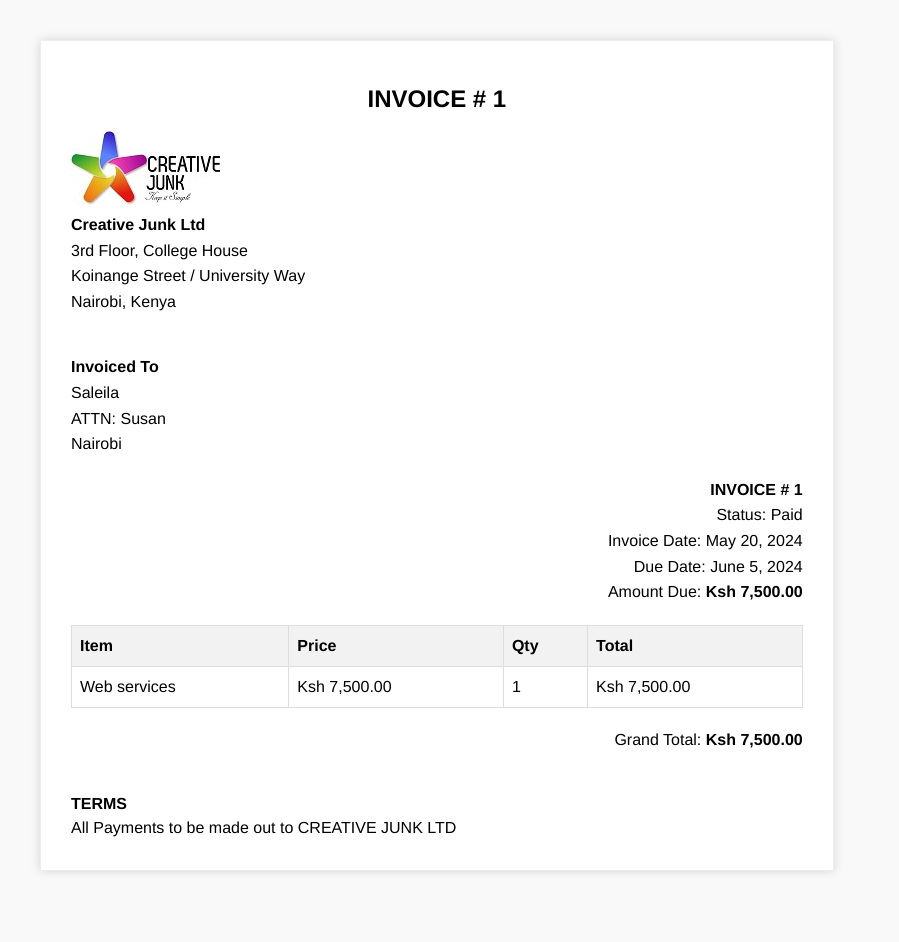
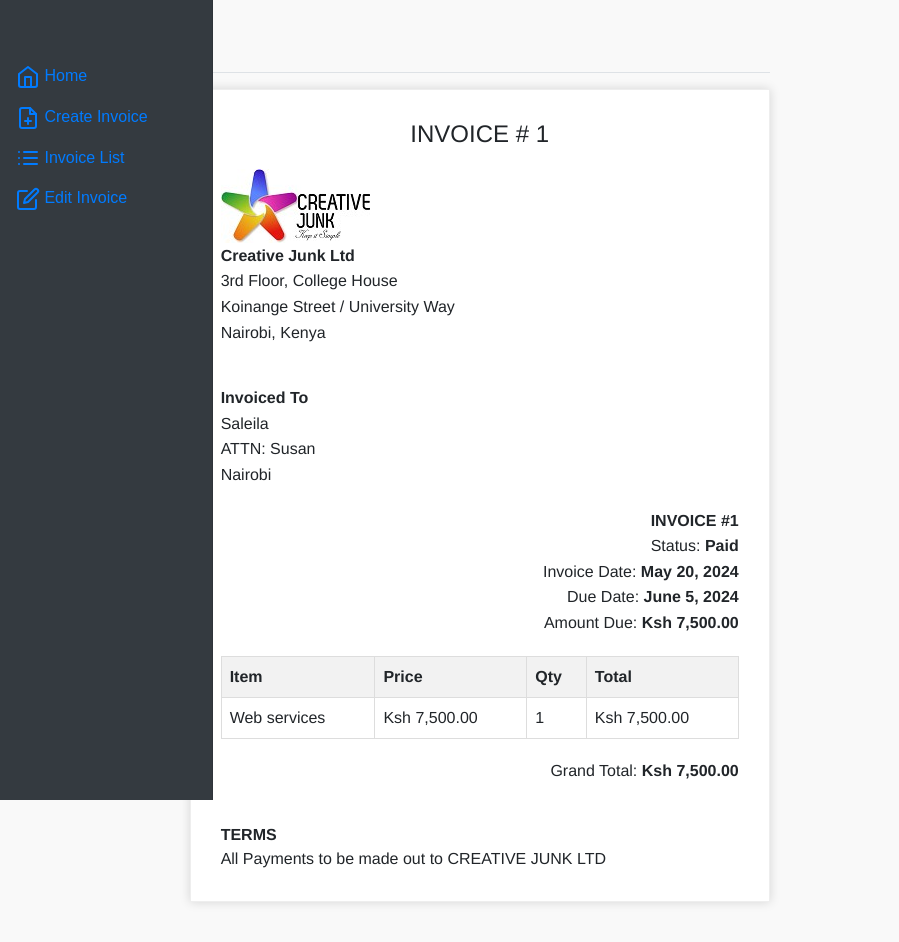
Before and after one commit to allan-nganga/job_card_system, a Django app: page /invoice/invoice/1/ in a window 1280 px wide. Shown: the top 942 px of the page, without its empty margins (0-899 px from the left). After the commit the page ends 904 px from the top, so only its background shows below. Run offline with Django 5.2, Linux system fonts and the light colour scheme; data comes from the database, SQL or seed files in the repository; some libraries are stand-ins or nearby versions.

Commit message:
Fixed invoice_detail page

```diff
--- a/invoice_generator/views.py
+++ b/invoice_generator/views.py
@@ -11,7 +11,7 @@ from .forms import InvoiceForm
 # View invoice function
 def view_invoice(request,invoice_id):
     invoice = get_object_or_404(Invoice, id=invoice_id)
-    return render(request, 'invoice/invoice_template.html', {'invoice': invoice})
+    return render(request, 'invoice/invoice_detail.html', {'invoice': invoice})
 
 # Edit invoice function
 def edit_invoice(request, invoice_id):
@@ -94,7 +94,7 @@ def invoice_list(request):
 # Display contents of the requested invoice
 def invoice_detail(request, invoice_id):
     invoice = get_object_or_404(Invoice, pk=invoice_id)
-    return render(request, 'invoice/invoice_template.html', {'invoice': invoice})
+    return render(request, 'invoice/invoice_detail.html', {'invoice': invoice})
 
 def home(request):
     context = {'page_title':'Home'}
--- a/login/templates/invoice/create_invoice.html
+++ b/login/templates/invoice/create_invoice.html
@@ -1,4 +1,6 @@
 {% extends 'invoice/index.html' %}
+
+{% block title %}Create Invoice{% endblock %}
 
 {% block content%}
 <section>
--- a/login/templates/invoice/edit_invoice.html
+++ b/login/templates/invoice/edit_invoice.html
@@ -1,4 +1,6 @@
 {% extends 'invoice/index.html' %}
+
+{% block title %}Edit Invoice{% endblock %}
 
 {% block content %}
 <div class="container mt-5">
--- a/login/templates/invoice/index.html
+++ b/login/templates/invoice/index.html
@@ -5,13 +5,14 @@
 <head>
     <meta charset="UTF-8">
     <meta name="viewport" content="width=device-width, initial-scale=1.0">
-    <title>{{ page_title }}</title>
+    <title>{% block title %}Invoicing Dashboard{% endblock %}</title>
     <link href="https://maxcdn.bootstrapcdn.com/bootstrap/4.0.0/css/bootstrap.min.css" rel="stylesheet">
     <link href="https://stackpath.bootstrapcdn.com/bootstrap/4.5.2/css/bootstrap.min.css" rel="stylesheet">
     <!-- Font Awesome -->
     <link href="https://cdnjs.cloudflare.com/ajax/libs/font-awesome/5.15.3/css/all.min.css" rel="stylesheet">
     {% load static %}
     <link rel="stylesheet" href="{% static 'invoice/dash.css' %}">
+    {% block extra_styles %}{% endblock %}
 </head>
 
 <body>
--- a/login/templates/invoice/invoice_detail.html
+++ b/login/templates/invoice/invoice_detail.html
@@ -1,107 +1,159 @@
-<!DOCTYPE html>
-<html lang="en">
-<head>
-    <meta charset="UTF-8">
-    <meta name="viewport" content="width=device-width, initial-scale=1.0">
-    <title>Invoice {{ invoice.id }}</title>
+{% extends 'invoice/index.html' %}
+
+{% block title %}Invoice Detail{% endblock %}
+
+{% block extra_styles %}
 <style>
+    @page {
+        size: A4;
+        margin: 20mm;
+    }
+
+    html,
     body {
-            font-family: Arial, sans-serif;
+        font-family: 'Arial', sans-serif;
+        background-color: #f9f9f9;
         margin: 0;
-            padding: 0;
-            background-color: #f4f4f4;
+        padding: 20px;
+        height: 297mm;
+        width: 210mm;
     }
-        .container {
-            width: 80%;
+
+    .invoice-box {
+        background-color: #fff;
+        padding: 30px;
         margin: auto;
-            background: #fff;
-            padding: 20px;
-            box-shadow: 0 0 10px rgba(0, 0, 0, 0.1);
+        border: 1px solid #eee;
+        max-width: 800px;
+        box-shadow: 0 0 10px rgba(0, 0, 0, 0.15);
+        font-size: 16px;
+        line-height: 24px;
+        font-family: 'Helvetica Neue', 'Helvetica', Helvetica, Arial, sans-serif;
+        box-sizing: border-box;
     }
-        .header {
+
+    .invoice-box h1 {
+        font-size: 24px;
         text-align: center;
-            border-bottom: 2px solid #00aaff;
-            padding-bottom: 20px;
-        }
-        .header h1 {
-            margin: 0;
-        }
-        .invoice-details, .customer-details, .billing-details {
         margin-bottom: 20px;
     }
-        .invoice-details h2, .customer-details h2, .billing-details h2 {
-            margin-bottom: 10px;
-            color: #00aaff;
+
+    .company-info,
+    .invoice-to,
+    .invoice-details {
+        margin-bottom: 20px;
     }
-        .invoice-details p, .customer-details p, .billing-details p {
-            margin: 5px 0;
+
+    .company-info p,
+    .invoice-to p,
+    .invoice-details p {
+        margin: 0;
+        line-height: 1.6;
     }
-        .footer {
-            text-align: center;
-            margin-top: 20px;
-            padding-top: 20px;
-            border-top: 2px solid #00aaff;
+
+    .invoice-to {
+        margin-top: 40px;
     }
-        .footer p {
-            color: #888;
+
+    .invoice-details {
+        text-align: right;
     }
-        .table {
+
+    .status {
+        padding: 5px 10px;
+        border-radius: 3px;
+        color: #fff;
+    }
+
+    .unpaid {
+        background-color: #f44336;
+    }
+
+    table {
         width: 100%;
         border-collapse: collapse;
         margin-bottom: 20px;
-        }
-        .table th, .table td {
-            border: 1px solid #ddd;
-            padding: 10px;
+        line-height: inherit;
         text-align: left;
     }
-        .table th {
-            background-color: #00aaff;
-            color: #fff;
+
+    table th,
+    table td {
+        border: 1px solid #ddd;
+        padding: 8px;
+        text-align: left;
+        vertical-align: top;
+    }
+
+    table th {
+        background-color: #f2f2f2;
+    }
+
+    .totals {
+        text-align: right;
+        margin-bottom: 20px;
+    }
+
+    .terms {
+        margin-top: 40px;
+    }
+
+    .terms p {
+        margin: 0;
     }
 </style>
-</head>
-<body>
-    <div class="container">
-        <div class="header">
-            <h1>Invoice</h1>
+{% endblock %}
+
+{% load humanize %}
+{% block content %}
+<div class="invoice-box">
+    <h1>INVOICE # {{ invoice.id }}</h1>
+    <div class="company-info">
+        {% load static %}
+        <img src="{% static 'invoice/creative-junk logo.jpg'%}">
+        <p><strong>Creative Junk Ltd</strong></p>
+        <p>3rd Floor, College House</p>
+        <p>Koinange Street / University Way</p>
+        <p>Nairobi, Kenya</p>
+    </div>
+    <div class="invoice-to">
+        <p><strong>Invoiced To</strong></p>
+        <p>{{ invoice.company_name }}</p>
+        <p>ATTN: {{ invoice.client_name }}</p>
+        <p>{{ invoice.billing_address }}</p>
     </div>
     <div class="invoice-details">
-            <h2>Invoice Details</h2>
-            <p><strong>Invoice ID:</strong> {{ invoice.id }}</p>
-            <p><strong>Date:</strong> {{ invoice.created_at|date:"F j, Y" }}</p>
+        <p><strong>INVOICE #{{ invoice.id }}</strong></p>
+        <p>Status: <strong>{{invoice.paid|yesno:"Paid,Unpaid" }}</strong></span></p>
+        <p>Invoice Date: <strong>{{ invoice.created_at|date:"DATE_FORMAT" }}</strong></p>
+        <p>Due Date: <strong>{{ invoice.due_date|date:"DATE_FORMAT" }}</strong></p>
+        <p>Amount Due: <strong>Ksh {{ invoice.total_cost | floatformat:2|intcomma }}</strong></p>
     </div>
-        <div class="customer-details">
-            <h2>Customer Details</h2>
-            <p><strong>Name:</strong> {{ invoice.customer_name }}</p>
-            <p><strong>Email:</strong> {{ invoice.customer_email }}</p>
-            <p><strong>Billing Address:</strong> {{ invoice.billing_address }}</p>
-        </div>
-        <div class="billing-details">
-            <h2>Billing Details</h2>
-            <table class="table">
+    <table>
         <thead>
             <tr>
-                        <th>Description</th>
-                        <th>Quantity</th>
+                <th>Item</th>
                 <th>Price</th>
+                <th>Qty</th>
                 <th>Total</th>
             </tr>
         </thead>
         <tbody>
             <tr>
                 <td>{{ invoice.item_description }}</td>
+                <td>Ksh {{ invoice.item_price | floatformat:2|intcomma }}</td>
+                <!-- To display figures in currency format -->
                 <td>{{ invoice.item_quantity }}</td>
-                        <td>${{ invoice.item_price }}</td>
-                        <td>${{ invoice.total_cost }}</td>
+                <td>Ksh {{ invoice.total_cost | floatformat:2|intcomma }}</td>
             </tr>
         </tbody>
     </table>
-            <h3>Total Amount Due: ${{ invoice.total_cost }}</h3>
+    <div class="totals">
+        <p>Grand Total: <strong>Ksh {{ invoice.total_cost | floatformat:2|intcomma }}</strong></p>
     </div>
-        <div class="footer">
-            <p>Thank you for your business!</p>
+    <div class="terms">
+        <p><strong>TERMS</strong></p>
+        <p>All Payments to be made out to CREATIVE JUNK LTD</p>
     </div>
 </div>
-</body>
-</html>
+{% endblock %}
--- a/login/templates/invoice/invoice_list.html
+++ b/login/templates/invoice/invoice_list.html
@@ -1,4 +1,6 @@
 {% extends 'invoice/index.html' %}
+
+{% block title %}Invoice List{% endblock %}
 
 {% load humanize %}
 {% block content %}
--- a/login/templates/invoice/invoice_template.html
+++ b/login/templates/invoice/invoice_template.html
@@ -129,10 +129,10 @@
             <p>{{ invoice.billing_address }}</p>
         </div>
         <div class="invoice-details">
-            <p><strong>INVOICE # {{ invoice.id }}</strong></p>
-            <p>Status: {{invoice.paid|yesno:"Paid,Unpaid" }}</span></p>
-            <p>Invoice Date: {{ invoice.created_at|date:"DATE_FORMAT" }}</p>
-            <p>Due Date: {{ invoice.due_date|date:"DATE_FORMAT" }}</p>
+            <p><strong>INVOICE #{{ invoice.id }}</strong></p>
+            <p>Status: <strong>{{invoice.paid|yesno:"Paid,Unpaid" }}</strong></span></p>
+            <p>Invoice Date: <strong>{{ invoice.created_at|date:"DATE_FORMAT" }}</strong></p>
+            <p>Due Date: <strong>{{ invoice.due_date|date:"DATE_FORMAT" }}</strong></p>
             <p>Amount Due: <strong>Ksh {{ invoice.total_cost | floatformat:2|intcomma }}</strong></p>
         </div>
         <table>
```
Also changed, not shown: 3 other files. Lines whose indentation alone changed are shown as unchanged.
